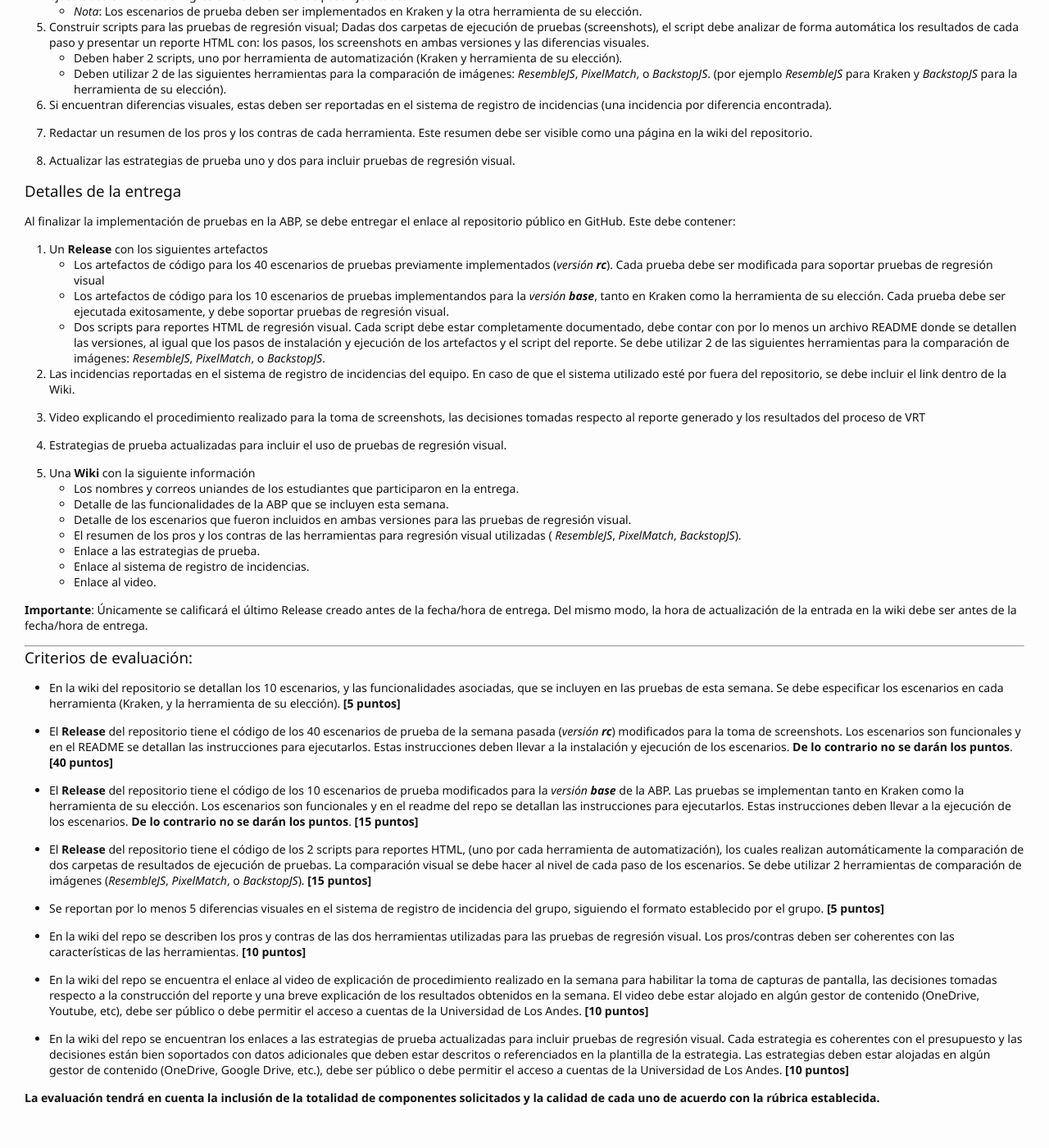
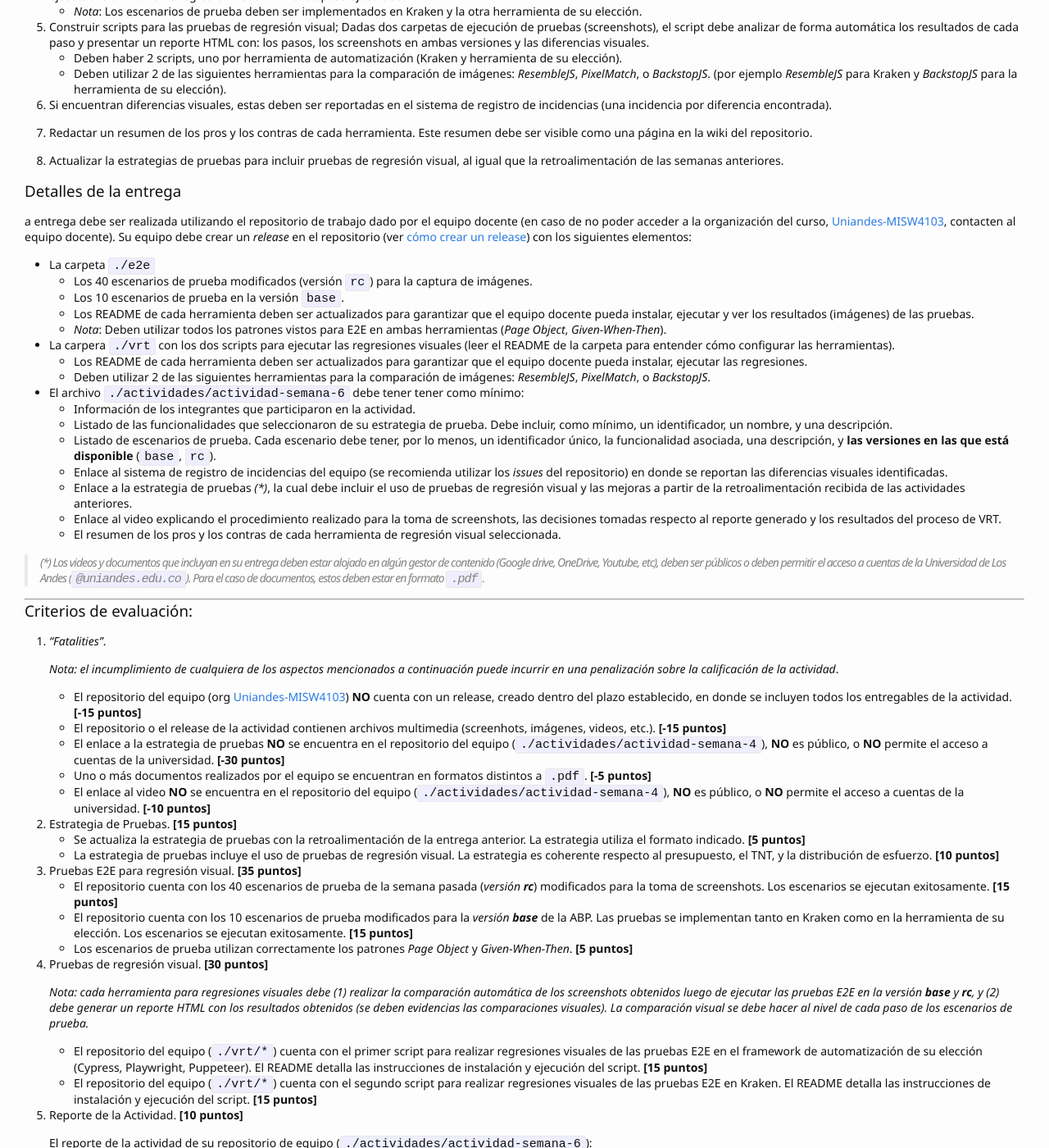
Before and after one commit to TiCSw/mt1_guias_pruebas, a Jekyll site: the page built from docs/semanas/semana6.md, in a window 1280 px wide and 1400 px high, scrolled down 853 px. Shown: the whole window at 82% size. Built offline with Jekyll 4.4.1, drawn with Linux system fonts in a browser that asks for light colours; some web fonts are replaced; our own code applies the rules of GitHub Pages for plain Markdown files; comment, search, counter and statistics services are not loaded; some of the changed text lies outside the part shown.

Commit message:
Update semana6.md

```diff
--- a/docs/semanas/semana6.md
+++ b/docs/semanas/semana6.md
@@ -29,55 +29,75 @@ Debido a las preocupaciones sobre los cambios de la _versión **rc**_, usted jun
 
 7. Redactar un resumen de los pros y los contras de cada herramienta. Este resumen debe ser visible como una página en la wiki del repositorio.
 
-8. Actualizar las estrategias de prueba uno y dos para incluir pruebas de regresión visual.
+8. Actualizar la estrategias de pruebas para incluir pruebas de regresión visual, al igual que la retroalimentación de las semanas anteriores.
 
 
 ### Detalles de la entrega
 
-Al finalizar la implementación de pruebas en la ABP, se debe entregar el enlace al repositorio público en GitHub. Este debe contener:
+a entrega debe ser realizada utilizando el repositorio de trabajo dado por el equipo docente (en caso de no poder acceder a la organización del curso, [Uniandes-MISW4103](https://github.com/orgs/Uniandes-MISW4103/), contacten al equipo docente). Su equipo debe crear un _release_ en el repositorio (ver [cómo crear un release](https://docs.github.com/en/repositories/releasing-projects-on-github/managing-releases-in-a-repository#creating-a-release)) con los siguientes elementos:
 
-1. Un **Release** con los siguientes artefactos
-    * Los artefactos de código para los 40 escenarios de pruebas previamente implementados (_versión **rc**_). Cada prueba debe ser modificada para soportar pruebas de regresión visual
-    * Los artefactos de código para los 10 escenarios de pruebas implementandos para la _versión **base**_, tanto en Kraken como la herramienta de su elección. Cada prueba debe ser ejecutada exitosamente, y debe soportar pruebas de regresión visual.
-    * Dos scripts para reportes HTML de regresión visual. Cada script debe estar completamente documentado, debe contar con por lo menos un archivo README donde se detallen las versiones, al igual que los pasos de instalación y ejecución de los artefactos y el script del reporte. Se debe utilizar 2 de las siguientes herramientas para la comparación de imágenes: _ResembleJS_, _PixelMatch_, o _BackstopJS_.
+- La carpeta `./e2e`
+    - Los 40 escenarios de prueba modificados (versión `rc`) para la captura de imágenes.
+    - Los 10 escenarios de prueba en la versión `base`.
+    - Los README de cada herramienta deben ser actualizados para garantizar que el equipo docente pueda instalar, ejecutar y ver los resultados (imágenes) de las pruebas.
+    - _Nota_: Deben utilizar todos los patrones vistos para E2E en ambas herramientas (_Page Object_, _Given-When-Then_).
 
-2. Las incidencias reportadas en el sistema de registro de incidencias del equipo. En caso de que el sistema utilizado esté por fuera del repositorio, se debe incluir el link dentro de la Wiki.
+- La carpera `./vrt` con los dos scripts para ejecutar las regresiones visuales (leer el README de la carpeta para entender cómo configurar las herramientas).
+    - Los README de cada herramienta deben ser actualizados para garantizar que el equipo docente pueda instalar, ejecutar las regresiones.
+    - Deben utilizar 2 de las siguientes herramientas para la comparación de imágenes: _ResembleJS_, _PixelMatch_, o _BackstopJS_.
 
-3. Video explicando el procedimiento realizado para la toma de screenshots, las decisiones tomadas respecto al reporte generado y los resultados del proceso de VRT
+- El archivo `./actividades/actividad-semana-6` debe tener tener como mínimo:
+    - Información de los integrantes que participaron en la actividad.
+    - Listado de las funcionalidades que seleccionaron de su estrategia de prueba. Debe incluir, como mínimo, un identificador, un nombre, y una descripción.
+    - Listado de escenarios de prueba. Cada escenario debe tener, por lo menos, un identificador único, la funcionalidad asociada, una descripción, y **las versiones en las que está disponible** (`base`, `rc`).
+    - Enlace al sistema de registro de incidencias del equipo (se recomienda utilizar los _issues_ del repositorio) en donde se reportan las diferencias visuales identificadas.
+    - Enlace a la estrategia de pruebas _(*)_, la cual debe incluir el uso de pruebas de regresión visual y las mejoras a partir de la retroalimentación recibida de las actividades anteriores.
+    - Enlace al video explicando el procedimiento realizado para la toma de screenshots, las decisiones tomadas respecto al reporte generado y los resultados del proceso de VRT.
+    - El resumen de los pros y los contras de cada herramienta de regresión visual seleccionada.
 
-4. Estrategias de prueba actualizadas para incluir el uso de pruebas de regresión visual.
-
-5. Una **Wiki** con la siguiente información
-   * Los nombres y correos uniandes de los estudiantes que participaron en la entrega.
-   * Detalle de las funcionalidades de la ABP que se incluyen esta semana.
-   * Detalle de los escenarios que fueron incluidos en ambas versiones para las pruebas de regresión visual.
-   * El resumen de los pros y los contras de las herramientas para regresión visual utilizadas ( _ResembleJS_, _PixelMatch_, _BackstopJS_).
-   * Enlace a las estrategias de prueba.
-   * Enlace al sistema de registro de incidencias.
-   * Enlace al video.
-
-
-**Importante**: Únicamente se calificará el último Release creado antes de la fecha/hora de entrega. Del mismo modo, la hora de actualización de la entrada en la wiki debe ser antes de la fecha/hora de entrega.
+> _(*)_ Los videos y documentos que incluyan en su entrega deben estar alojado en algún gestor de contenido (Google drive, OneDrive, Youtube, etc), deben ser públicos o deben permitir el acceso a cuentas de la Universidad de Los Andes (`@uniandes.edu.co`). Para el caso de documentos, estos deben estar en formato `.pdf`.
 
 ---
 
 ### Criterios de evaluación:
 
-- En la wiki del repositorio se detallan los 10 escenarios, y las funcionalidades asociadas, que se incluyen en las pruebas de esta semana. Se debe especificar los escenarios en cada herramienta (Kraken, y la herramienta de su elección). **[5 puntos]**
+0. _"Fatalities"_.
 
-- El **Release** del repositorio tiene el código de los 40 escenarios de prueba de la semana pasada (_versión **rc**_) modificados para la toma de screenshots. Los escenarios son funcionales y en el README se detallan las instrucciones para ejecutarlos. Estas instrucciones deben llevar a la instalación y ejecución de los escenarios. **De lo contrario no se darán los puntos**. **[40 puntos]**
+    _Nota: el incumplimiento de cualquiera de los aspectos mencionados a continuación puede incurrir en una penalización sobre la calificación de la actividad_.
 
-- El **Release** del repositorio tiene el código de los 10 escenarios de prueba modificados para la _versión **base**_ de la ABP. Las pruebas se implementan tanto en Kraken como la herramienta de su elección. Los escenarios son funcionales y en el readme del repo se detallan las instrucciones para ejecutarlos. Estas instrucciones deben llevar a la ejecución de los escenarios. **De lo contrario no se darán los puntos**. **[15 puntos]**
+    - El repositorio del equipo (org [Uniandes-MISW4103](https://github.com/orgs/Uniandes-MISW4103/)) **NO** cuenta con un release, creado dentro del plazo establecido, en donde se incluyen todos los entregables de la actividad. **[-15 puntos]**
+    - El repositorio o el release de la actividad contienen archivos multimedia (screenhots, imágenes, videos, etc.). **[-15 puntos]**
+    - El enlace a la estrategia de pruebas **NO** se encuentra en el repositorio del equipo (`./actividades/actividad-semana-4`), **NO** es público, o **NO** permite el acceso a cuentas de la universidad. **[-30 puntos]**
+    - Uno o más documentos realizados por el equipo se encuentran en formatos distintos a `.pdf`. **[-5 puntos]**
+    - El enlace al video **NO** se encuentra en el repositorio del equipo (`./actividades/actividad-semana-4`), **NO** es público, o **NO** permite el acceso a cuentas de la universidad. **[-10 puntos]**
 
-- El **Release** del repositorio tiene el código de los 2 scripts para reportes HTML, (uno por cada herramienta de automatización), los cuales realizan automáticamente la comparación de dos carpetas de resultados de ejecución de pruebas. La comparación visual se debe hacer al nivel de cada paso de los escenarios. Se debe utilizar 2 herramientas de comparación de imágenes (_ResembleJS_, _PixelMatch_, o _BackstopJS_). **[15 puntos]**
+1. Estrategia de Pruebas. **[15 puntos]**
+    - Se actualiza la estrategia de pruebas con la retroalimentación de la entrega anterior. La estrategia utiliza el formato indicado. **[5 puntos]**
+    - La estrategia de pruebas incluye el uso de pruebas de regresión visual. La estrategia es coherente respecto al presupuesto, el TNT, y la distribución de esfuerzo. **[10 puntos]**
 
-- Se reportan por lo menos 5 diferencias visuales en el sistema de registro de incidencia del grupo, siguiendo el formato establecido por el grupo. **[5 puntos]**
+2. Pruebas E2E para regresión visual. **[35 puntos]**
+    - El repositorio cuenta con los 40 escenarios de prueba de la semana pasada (_versión **rc**_) modificados para la toma de screenshots. Los escenarios se ejecutan exitosamente. **[15 puntos]**
+    - El repositorio cuenta con los 10 escenarios de prueba modificados para la _versión **base**_ de la ABP. Las pruebas se implementan tanto en Kraken como en la herramienta de su elección. Los escenarios se ejecutan exitosamente. **[15 puntos]**
+    - Los escenarios de prueba utilizan correctamente los patrones _Page Object_ y _Given-When-Then_. **[5 puntos]**
 
-- En la wiki del repo se describen los pros y contras de las dos herramientas utilizadas para las pruebas de regresión visual. Los pros/contras deben ser coherentes con las características de las herramientas. **[10 puntos]**
+3. Pruebas de regresión visual. **[30 puntos]**
 
-- En la wiki del repo se encuentra el enlace al video de explicación de procedimiento realizado en la semana para habilitar la toma de capturas de pantalla, las decisiones tomadas respecto a la construcción del reporte y una breve explicación de los resultados obtenidos en la semana. El video debe estar alojado en algún gestor de contenido (OneDrive, Youtube, etc), debe ser público o debe permitir el acceso a cuentas de la Universidad de Los Andes.  **[10 puntos]**
+    _Nota: cada herramienta para regresiones visuales debe (1) realizar la comparación automática de los screenshots obtenidos luego de ejecutar las pruebas E2E en la versión **base** y **rc**, y (2) debe generar un reporte HTML con los resultados obtenidos (se deben evidencias las comparaciones visuales). La comparación visual se debe hacer al nivel de cada paso de los escenarios de prueba._
 
-- En la wiki del repo se encuentran los enlaces a las estrategias de prueba actualizadas para incluir pruebas de regresión visual. Cada estrategia es coherentes con el presupuesto y las decisiones están bien soportados con datos adicionales que deben estar descritos o referenciados en la plantilla de la estrategia. Las estrategias deben estar alojadas en algún gestor de contenido (OneDrive, Google Drive, etc.), debe ser público o debe permitir el acceso a cuentas de la Universidad de Los Andes.  **[10 puntos]**
+    - El repositorio del equipo (`./vrt/*`) cuenta con el primer script para realizar regresiones visuales de las pruebas E2E en el framework de automatización de su elección (Cypress, Playwright, Puppeteer). El README detalla las instrucciones de instalación y ejecución del script. **[15 puntos]**
+    - El repositorio del equipo (`./vrt/*`) cuenta con el segundo script para realizar regresiones visuales de las pruebas E2E en Kraken. El README detalla las instrucciones de instalación y ejecución del script. **[15 puntos]**
+
+4. Reporte de la Actividad. **[10 puntos]**
+
+   El reporte de la actividad de su repositorio de equipo (`./actividades/actividad-semana-6`):
+
+    - Se listan las funcionalidades seleccionadas para las pruebas E2E. Cada funcionalidad cuenta con un identificador único, un nombre, y una descripción. **[2 puntos]**
+    - Se listan los escenarios pruebas E2E. Cada escenario cuenta con un identificador único, una descripción, la funcionalidad asociada, y **las versiones en las que está disponible** (`base`, `rc`). **[3 puntos]**
+    - El resumen de los pros y los contras de las herramientas de regresión visual seleccionada es coherente con las herramientas. **[5 puntos]**
+
+5. Video. **[10 puntos]**
+    - El video incluye los ajustes a la estrategia de pruebas. La explicación de la estrategia es coherente. **[5 puntos]**
+    - El video incluye el procedimiento realizado para la toma de screenshots, las decisiones tomadas respecto al reporte generado y los resultados del proceso de VRT. **[5 puntos]**
 
 
 **La evaluación tendrá en cuenta la inclusión de la totalidad de componentes solicitados y la calidad de cada uno de acuerdo con la rúbrica establecida.**
```
